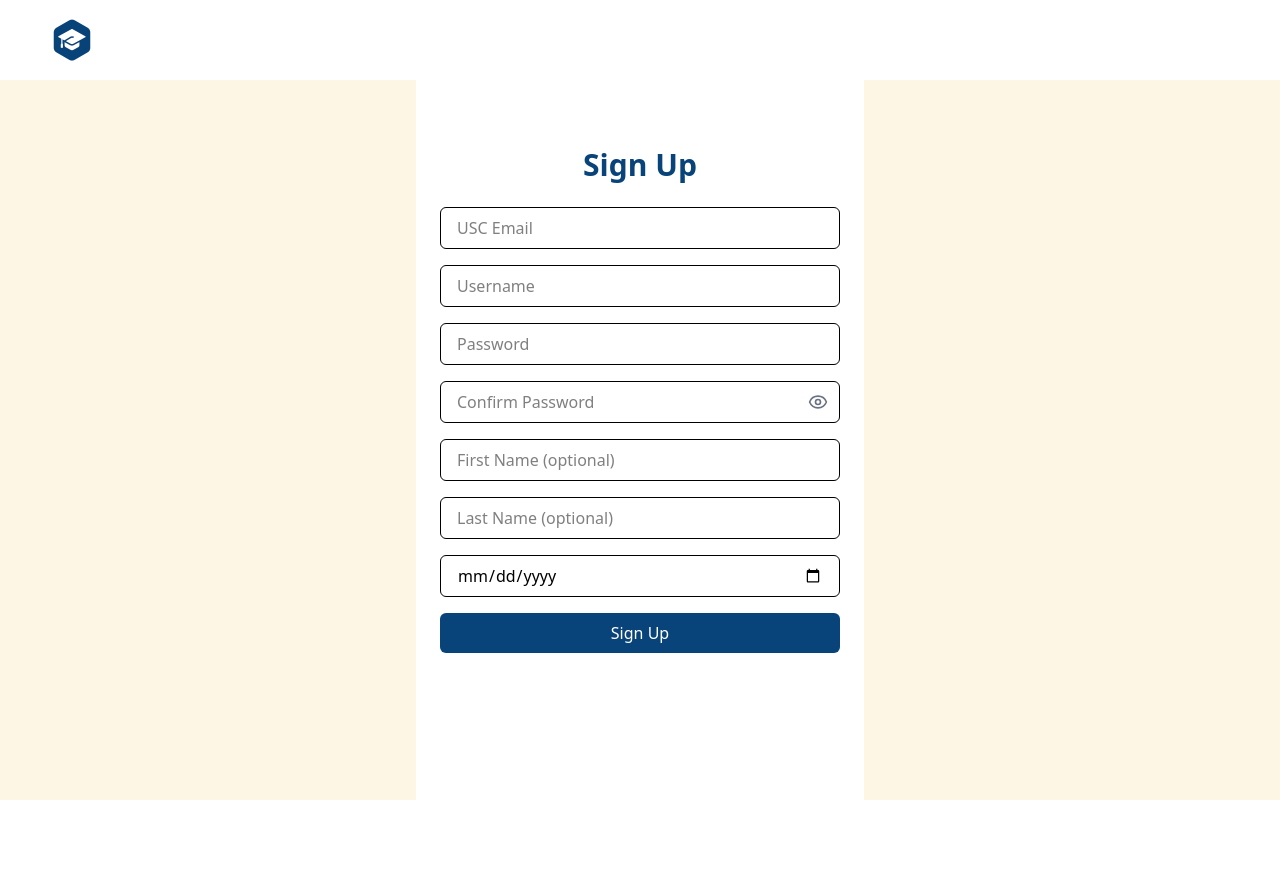
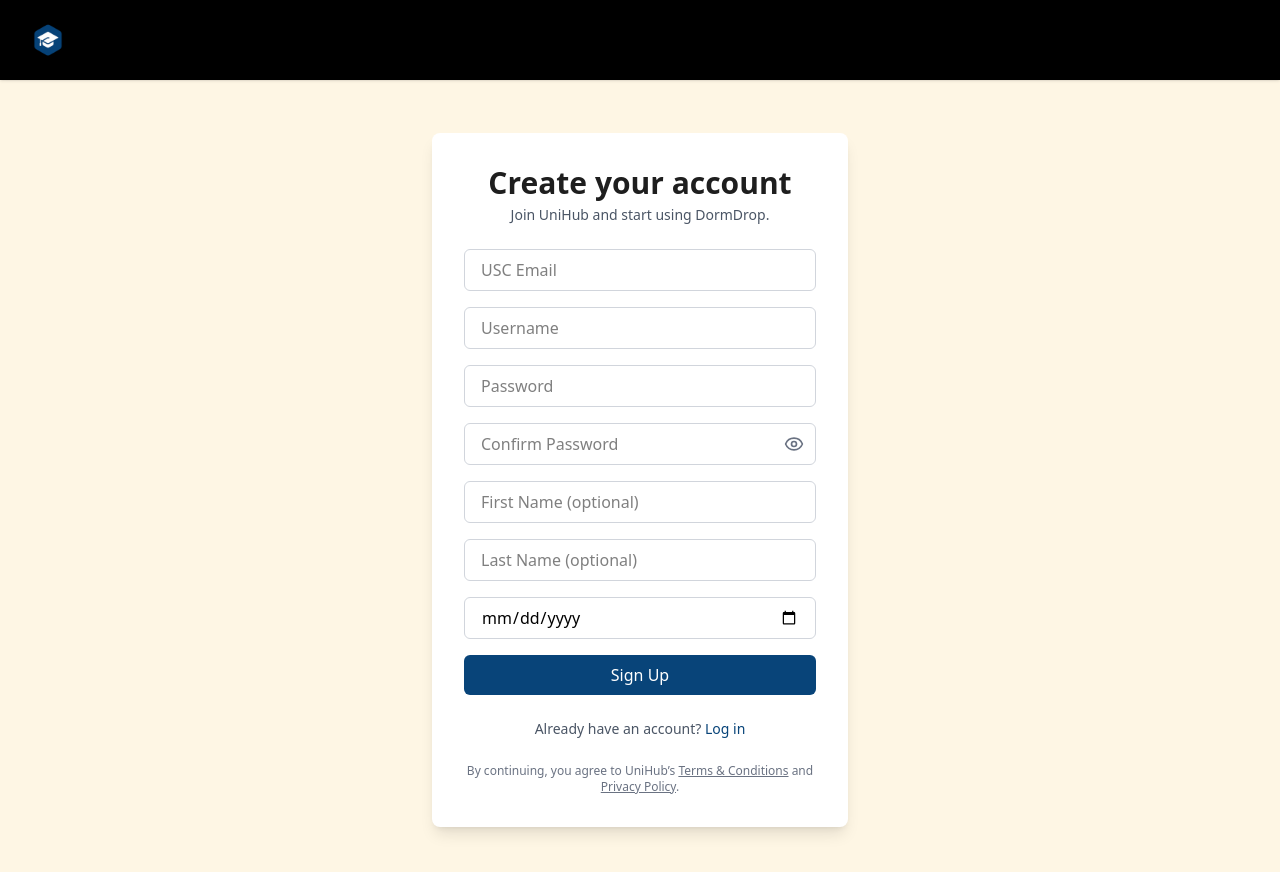
Before and after one commit to Ryuichi-Yamafuji-Lun/UniHub, a React (Vite) app in the folder frontend/: page /signup in a window 1280 px wide. Shown: the top 872 px of the page. Before the commit the page ends 800 px from the top, so only its background shows below. Built offline with nearby package versions, Linux system fonts and the light colour scheme; no server answers.

Commit message:
edited login and signup

```diff
--- a/frontend/src/components/layout/navbar/MinimalNavbar.tsx
+++ b/frontend/src/components/layout/navbar/MinimalNavbar.tsx
@@ -1,17 +1,14 @@
-// src/components/layout/MinimalNavBar.tsx
 import { Link } from "react-router-dom";
 import UniHubLogo from "@/assets/UniHubLogo.png";
 
 const MinimalNavBar = () => {
   return (
-    <header className="fixed top-0 left-0 w-full z-50 bg-white">
-      <nav className="w-full h-20 px-6 md:px-10 flex items-center justify-start">
-        <div className="flex items-center space-x-3 h-full">
-          <Link to="/">
-            <img src={UniHubLogo} alt="Unihub Logo" className="h-16 w-auto" />
-          </Link>
-        </div>
-      </nav>
+    <header className="w-full z-50 sticky top-0 left-0 bg-black shadow-sm">
+      <div className="px-6 py-3 flex items-center justify-start h-20">
+        <Link to="/" className="flex items-center space-x-3 h-full">
+          <img src={UniHubLogo} alt="UniHub Logo" className="h-12 w-auto object-contain" />
+        </Link>
+      </div>
     </header>
   );
 };
--- a/frontend/src/lib/axios.ts
+++ b/frontend/src/lib/axios.ts
@@ -17,10 +17,24 @@
 api.interceptors.response.use(
   (response) => response,
   (error) => {
-    if (error.response?.status === 401 || error.response?.status === 403) {
+    const status = error.response?.status;
+    const pathname = window.location.pathname;
+
+    const isAuthError = status === 401 || status === 403;
+
+    // Always remove token if auth error
+    if (isAuthError) {
       localStorage.removeItem("token");
-      window.location.href = "/login"; // redirect to login page
+
+      // Only redirect to login if the route is protected
+      const publicPrefixes = ["/", "/dormdrop", "/cardinalcart"];
+      const isPublic = publicPrefixes.some((prefix) => pathname.startsWith(prefix));
+
+      if (!isPublic) {
+        window.location.href = "/login";
+      }
     }
+
     return Promise.reject(error);
   }
 );
--- a/frontend/src/pages/Login.tsx
+++ b/frontend/src/pages/Login.tsx
@@ -2,10 +2,9 @@
 import axios from "axios";
 import { Eye, EyeOff } from "lucide-react";
 import { useState } from "react";
-import { useNavigate, useLocation } from "react-router-dom";
+import { useNavigate, useLocation, Link } from "react-router-dom";
 
 const LoginPage = () => {
-
   const location = useLocation();
   const redirect = new URLSearchParams(location.search).get("redirect") || "/";
 
@@ -17,13 +16,14 @@
 
   const handleSubmit = async (e: React.FormEvent) => {
     e.preventDefault();
-
     try {
-      const response = await api.post("/api/v1/public/auth/login", { identifier, password });
+      const response = await api.post("/api/v1/public/auth/login", {
+        identifier,
+        password,
+      });
 
       const token = response.data.token;
       localStorage.setItem("token", token);
-      // change dashboard to main page unihub
       navigate(redirect);
     } catch (err: unknown) {
       if (axios.isAxiosError(err)) {
@@ -31,41 +31,44 @@
       } else {
         console.error("Unexpected error:", err);
       }
-
       setError("Login failed. Please check your credentials.");
     }
   };
 
   return (
-    <div className="flex flex-col items-center justify-center min-h-screen px-4 bg-white">
-      <div className="w-full max-w-md space-y-6">
+    <div className="flex flex-col items-center justify-center min-h-screen px-4 bg-[#fef6e4]">
+      <div className="w-full max-w-md space-y-6 bg-white shadow-lg rounded-lg p-8">
         <div className="text-center">
-          <h1 className="text-3xl font-bold text-[#084479]">Log in to UniHub</h1>
-          <p className="text-gray-500 mt-1 text-sm">
-            Use your username or USC email to access DormDrop.
+          <h1 className="text-3xl font-bold text-[#1e1e1e]">Log in to UniHub</h1>
+          <p className="text-gray-600 mt-1 text-sm">
+            Use your username or school email to access Unihub.
           </p>
         </div>
 
         <form onSubmit={handleSubmit} className="space-y-4">
           <div>
-            <label className="block text-sm font-medium text-gray-700">Email or Username</label>
+            <label className="block text-sm font-medium text-gray-700">
+              Email or Username
+            </label>
             <input
               type="text"
               value={identifier}
               onChange={(e) => setIdentifier(e.target.value)}
-              className="w-full mt-1 px-4 py-2 border rounded-md focus:outline-none focus:ring-2 focus:ring-[#084479]"
+              className="w-full mt-1 px-4 py-2 border border-gray-300 rounded-md focus:outline-none focus:ring-2 focus:ring-[#084479]"
               placeholder="you@usc.edu or username"
               required
             />
           </div>
 
           <div className="relative">
-            <label className="block text-sm font-medium text-gray-700 mb-1">Password</label>
+            <label className="block text-sm font-medium text-gray-700 mb-1">
+              Password
+            </label>
             <input
               type={showPassword ? "text" : "password"}
               value={password}
               onChange={(e) => setPassword(e.target.value)}
-              className="w-full px-4 py-2 border rounded-md focus:outline-none focus:ring-2 focus:ring-[#084479] pr-10"
+              className="w-full px-4 py-2 border border-gray-300 rounded-md focus:outline-none focus:ring-2 focus:ring-[#084479] pr-10"
               required
             />
             <span
@@ -86,10 +89,22 @@
           </button>
         </form>
 
-        <p className="text-xs text-center text-gray-500">
+        <p className="text-sm text-center text-gray-600">
+          Don’t have an account?{" "}
+          <Link to="/signup" className="text-[#084479] font-medium hover:underline">
+            Sign up
+          </Link>
+        </p>
+
+        <p className="text-xs text-center text-gray-500 mt-4">
           By continuing, you agree to UniHub’s{" "}
-          <a href="/terms" className="underline hover:text-gray-800">Terms & Conditions</a> and{" "}
-          <a href="/privacy" className="underline hover:text-gray-800">Privacy Policy</a>.
+          <a href="/terms" className="underline hover:text-gray-800">
+            Terms & Conditions
+          </a>{" "}
+          and{" "}
+          <a href="/privacy" className="underline hover:text-gray-800">
+            Privacy Policy
+          </a>.
         </p>
       </div>
     </div>
--- a/frontend/src/pages/Signup.tsx
+++ b/frontend/src/pages/Signup.tsx
@@ -1,16 +1,14 @@
-// src/pages/Signup.tsx
 import api from "@/lib/axios";
 import axios from "axios";
 import { Eye, EyeOff } from "lucide-react";
 import { useState } from "react";
-import { useNavigate, useLocation } from "react-router-dom";
+import { useNavigate, useLocation, Link } from "react-router-dom";
 
 const Signup = () => {
-
   const location = useLocation();
   const redirect = new URLSearchParams(location.search).get("redirect") || "/";
+  const navigate = useNavigate();
 
-  const navigate = useNavigate();
   const [form, setForm] = useState({
     email: "",
     username: "",
@@ -32,19 +30,13 @@
   const handleSubmit = async (e: React.FormEvent<HTMLFormElement>) => {
     e.preventDefault();
 
-    // Frontend validations
-    if (!form.email.includes("@")) {
-      return setError("Please enter a valid email.");
-    }
-    if (form.username.length < 3 || form.username.length > 20) {
+    if (!form.email.includes("@")) return setError("Please enter a valid email.");
+    if (form.username.length < 3 || form.username.length > 20)
       return setError("Username must be between 3 and 20 characters.");
-    }
-    if (form.password.length < 8) {
+    if (form.password.length < 8)
       return setError("Password must be at least 8 characters long.");
-    }
-    if (form.password !== form.confirmPassword) {
+    if (form.password !== form.confirmPassword)
       return setError("Passwords do not match.");
-    }
 
     try {
       await api.post("api/v2/public/account", {
@@ -62,10 +54,18 @@
   };
 
   return (
-    <div className="min-h-screen bg-white flex items-center justify-center">
-      <div className="w-full max-w-md px-6">
-        <h2 className="text-3xl font-bold mb-6 text-center text-[#084479]">Sign Up</h2>
-        {error && <div className="text-red-600 mb-4 text-sm text-center">{error}</div>}
+    <div className="min-h-screen bg-[#fef6e4] flex items-center justify-center px-4">
+      <div className="w-full max-w-md bg-white shadow-lg rounded-lg p-8 space-y-6">
+        <div className="text-center">
+          <h2 className="text-3xl font-bold text-[#1e1e1e]">Create your account</h2>
+          <p className="text-gray-600 text-sm mt-1">
+            Join UniHub and start using DormDrop.
+          </p>
+        </div>
+
+        {error && (
+          <div className="text-red-600 text-sm text-center -mt-2">{error}</div>
+        )}
 
         <form onSubmit={handleSubmit} className="space-y-4">
           <input
@@ -75,7 +75,7 @@
             value={form.email}
             onChange={handleChange}
             required
-            className="w-full border px-4 py-2 rounded-md"
+            className="w-full border border-gray-300 px-4 py-2 rounded-md focus:outline-none focus:ring-2 focus:ring-[#084479]"
           />
 
           <input
@@ -85,7 +85,7 @@
             value={form.username}
             onChange={handleChange}
             required
-            className="w-full border px-4 py-2 rounded-md"
+            className="w-full border border-gray-300 px-4 py-2 rounded-md focus:outline-none focus:ring-2 focus:ring-[#084479]"
           />
 
           <div className="relative">
@@ -96,7 +96,7 @@
               value={form.password}
               onChange={handleChange}
               required
-              className="w-full border px-4 py-2 rounded-md pr-10"
+              className="w-full border border-gray-300 px-4 py-2 rounded-md pr-10 focus:outline-none focus:ring-2 focus:ring-[#084479]"
             />
           </div>
 
@@ -108,10 +108,9 @@
               value={form.confirmPassword}
               onChange={handleChange}
               required
-              className="w-full border px-4 py-2 rounded-md pr-10"
+              className="w-full border border-gray-300 px-4 py-2 rounded-md pr-10 focus:outline-none focus:ring-2 focus:ring-[#084479]"
             />
 
-            {/* Show one icon for both password fields */}
             <span
               onClick={() => setShowPasswords(!showPasswords)}
               className="absolute right-3 top-1/2 transform -translate-y-1/2 cursor-pointer text-gray-500"
@@ -126,7 +125,7 @@
             placeholder="First Name (optional)"
             value={form.firstName}
             onChange={handleChange}
-            className="w-full border px-4 py-2 rounded-md"
+            className="w-full border border-gray-300 px-4 py-2 rounded-md focus:outline-none focus:ring-2 focus:ring-[#084479]"
           />
 
           <input
@@ -135,7 +134,7 @@
             placeholder="Last Name (optional)"
             value={form.lastName}
             onChange={handleChange}
-            className="w-full border px-4 py-2 rounded-md"
+            className="w-full border border-gray-300 px-4 py-2 rounded-md focus:outline-none focus:ring-2 focus:ring-[#084479]"
           />
 
           <input
@@ -144,7 +143,7 @@
             placeholder="Date of Birth (optional)"
             value={form.dateOfBirth}
             onChange={handleChange}
-            className="w-full border px-4 py-2 rounded-md"
+            className="w-full border border-gray-300 px-4 py-2 rounded-md focus:outline-none focus:ring-2 focus:ring-[#084479]"
           />
 
           <button
@@ -154,6 +153,24 @@
             Sign Up
           </button>
         </form>
+
+        <p className="text-sm text-center text-gray-600">
+          Already have an account?{" "}
+          <Link to="/login" className="text-[#084479] font-medium hover:underline">
+            Log in
+          </Link>
+        </p>
+
+        <p className="text-xs text-center text-gray-500">
+          By continuing, you agree to UniHub’s{" "}
+          <a href="/terms" className="underline hover:text-gray-800">
+            Terms & Conditions
+          </a>{" "}
+          and{" "}
+          <a href="/privacy" className="underline hover:text-gray-800">
+            Privacy Policy
+          </a>.
+        </p>
       </div>
     </div>
   );
```
